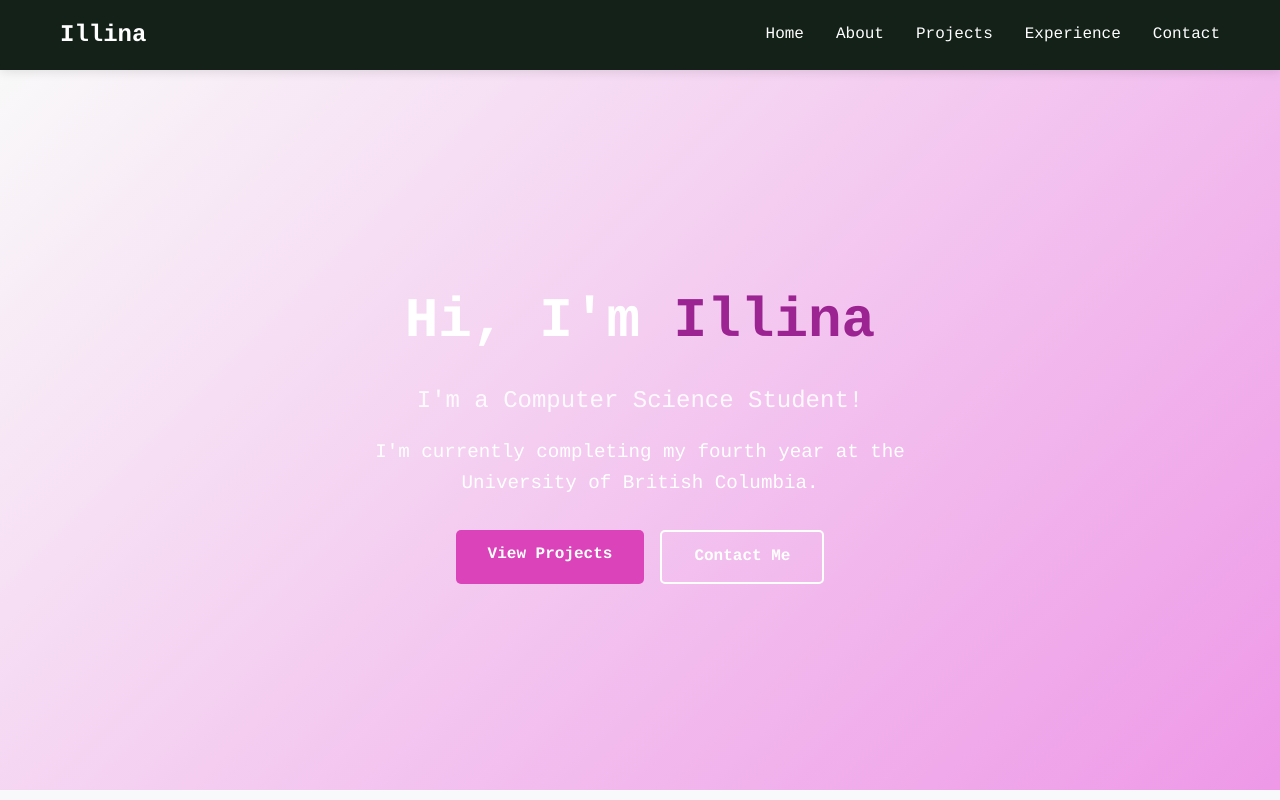
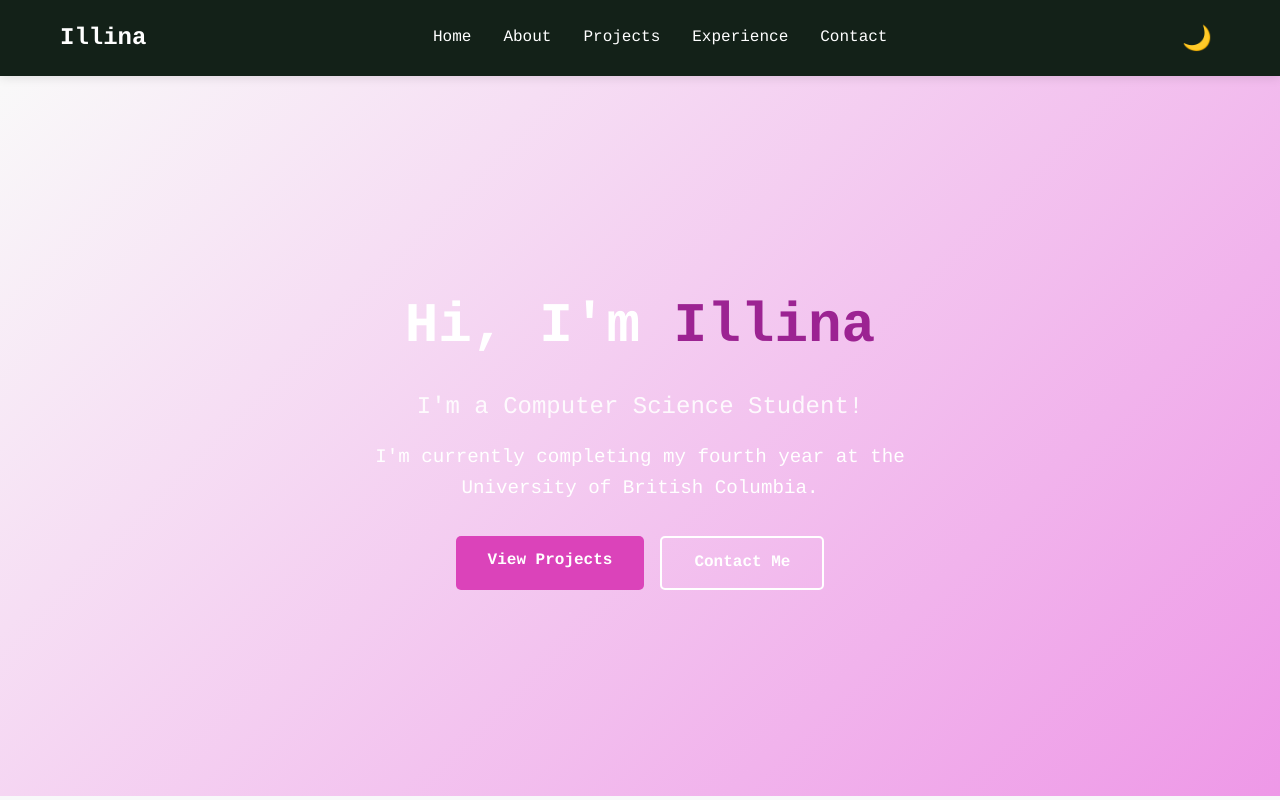
Before and after one commit to illinai/portfolio-website, a React (Create React App) app: page / in a window 1280 px wide. Shown: the top 800 px of the page. Built offline with nearby package versions, Linux system fonts and the light colour scheme.

Commit message:
darkMode toggle added

```diff
--- a/src/App.js
+++ b/src/App.js
@@ -1,4 +1,4 @@
-import React from 'react';
+import React, {useState} from 'react';
 import './App.css';
 import Navbar from './components/Navbar';
 import Hero from './components/Hero';
@@ -8,9 +8,15 @@ import Experience from './components/Experience';
 import Contact from './components/Contact';
 
 function App() {
+  const [darkMode, setDarkMode] = useState(false);
+
+  const toggleDarkMode = () => {
+    setDarkMode(!darkMode);
+  };
+
   return (
-    <div className="App">
-      <Navbar />
+    <div className={`App ${darkMode ? 'dark-mode' : ''}`}>
+      <Navbar darkMode={darkMode} toggleDarkMode={toggleDarkMode}/>
       <Hero />
       <About />
       <Projects />
--- a/src/components/Navbar.js
+++ b/src/components/Navbar.js
@@ -1,6 +1,6 @@
 import React from 'react';
 
-function Navbar(){
+function Navbar({darkMode, toggleDarkMode}){
     return(
         <nav className="navbar">
             <div className="nav-container">
@@ -15,6 +15,11 @@ function Navbar(){
                     <li><a href="#experience">Experience</a></li>
                     <li><a href="#contact">Contact</a></li>
                 </ul>
+
+                <button onClick={toggleDarkMode} className="theme-toggle">
+                    {darkMode ? '☀️' : '🌙'}
+                </button>
+
             </div>
         </nav>
     );
```
